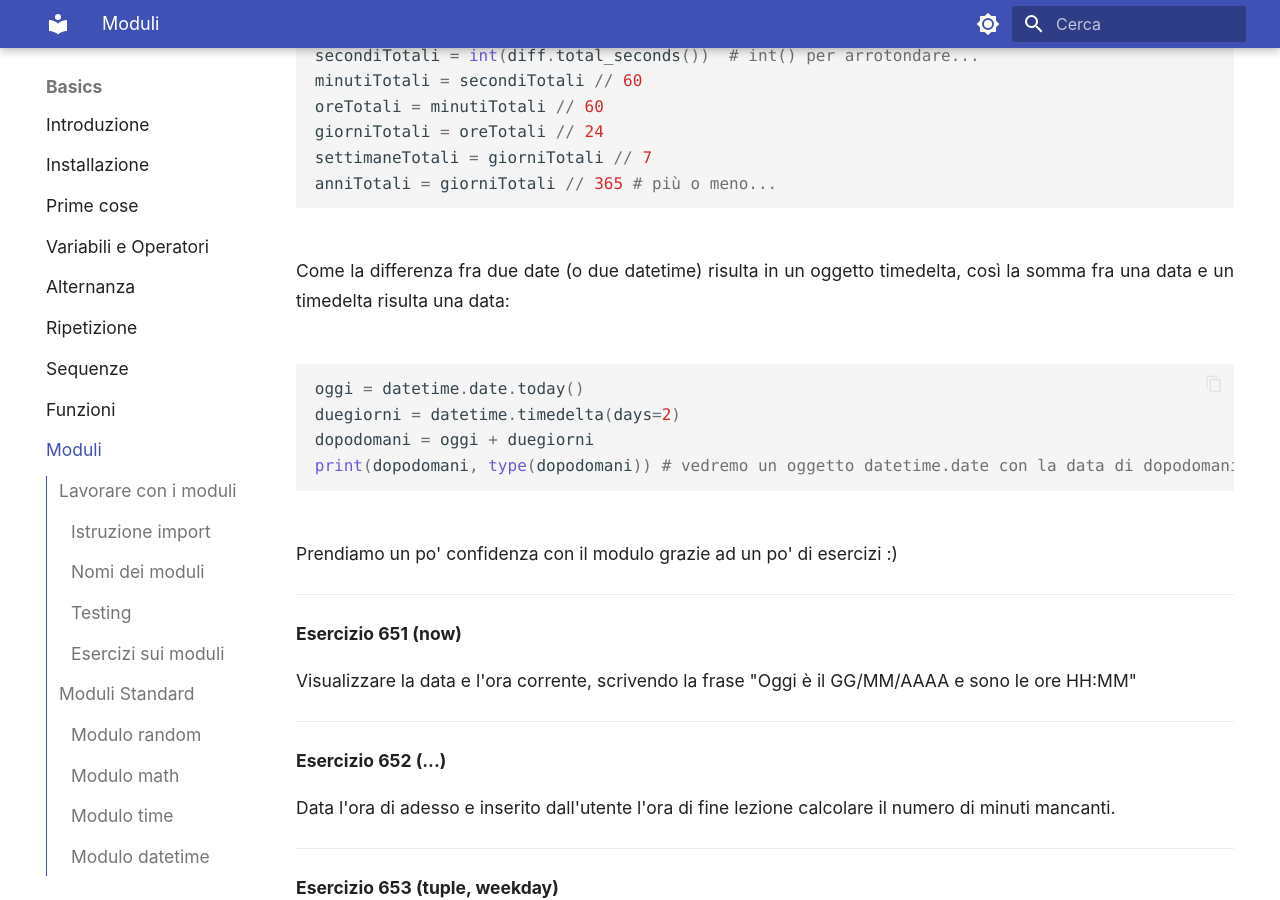
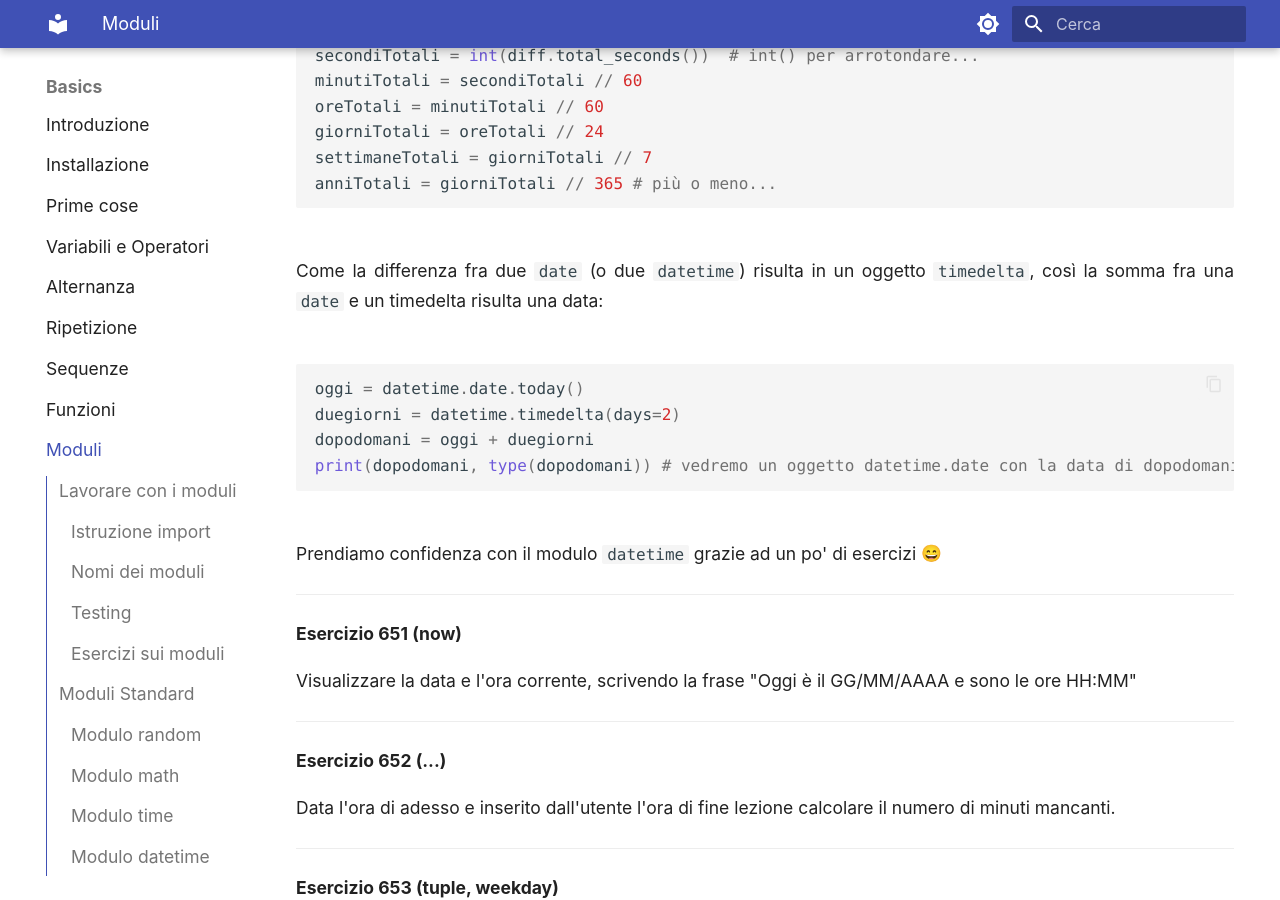
Before and after one commit to adjamhub/pyhandouts, an MkDocs documentation site: the page built from docs/basics/106_mod.md, in a window 1280 px wide and 900 px high, scrolled down 20301 px. Built offline with MkDocs 1.6.1 and Material for MkDocs 9.7.7, drawn with Linux system fonts in a browser that asks for light colours; emoji names are drawn with the system emoji font.

Commit message:
confidenza :smile:

````diff
--- a/docs/basics/106_mod.md
+++ b/docs/basics/106_mod.md
@@ -783,7 +783,7 @@ settimaneTotali = giorniTotali // 7
 anniTotali = giorniTotali // 365 # più o meno...
 ```
 
-Come la differenza fra due date (o due datetime) risulta in un oggetto timedelta, così la somma fra una data e un timedelta risulta una data:
+Come la differenza fra due `date` (o due `datetime`) risulta in un oggetto `timedelta`, così la somma fra una `date` e un timedelta risulta una data:
 
 ```python
 oggi = datetime.date.today()
@@ -793,7 +793,7 @@ print(dopodomani, type(dopodomani)) # vedremo un oggetto datetime.date con la da
 ```
 
 
-Prendiamo un po' confidenza con il modulo grazie ad un po' di esercizi :)
+Prendiamo confidenza con il modulo `datetime` grazie ad un po' di esercizi :smile:
 
 ------------------------------------------------------------------------------------------------
 
````
